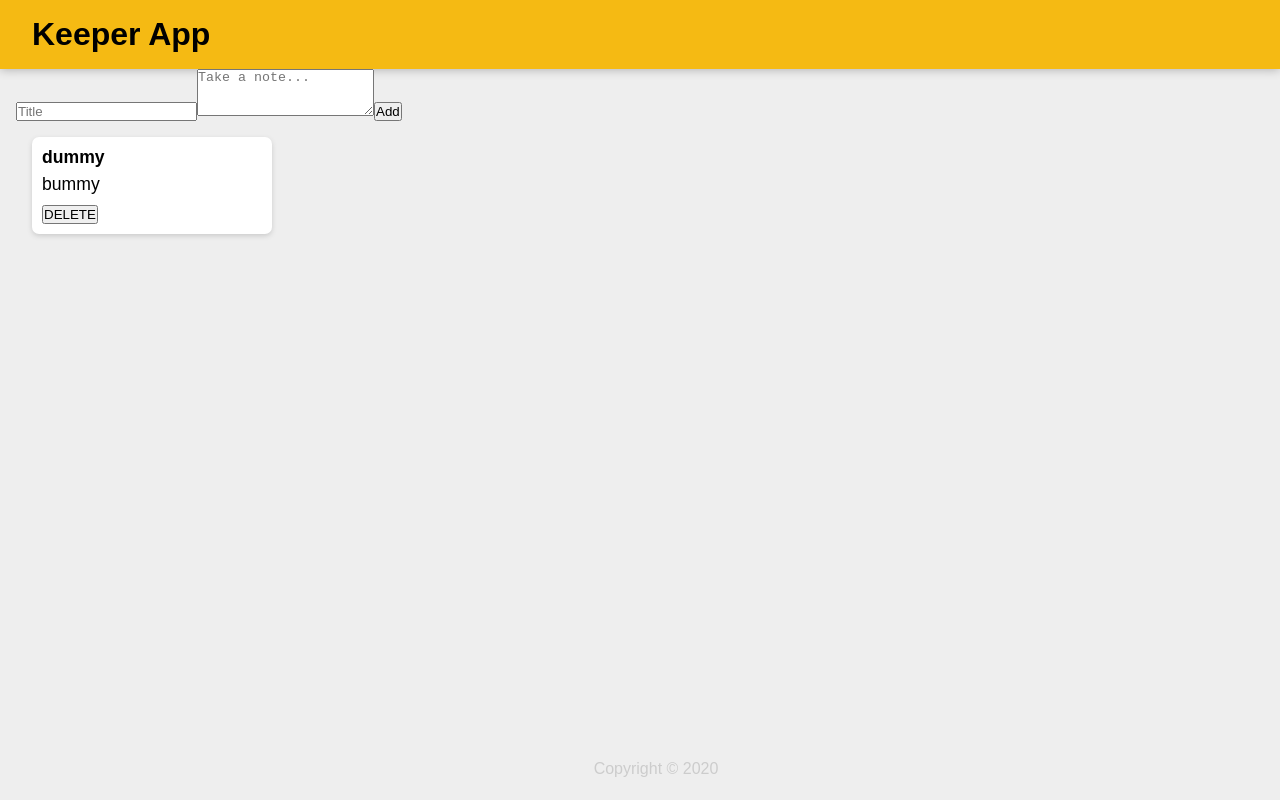
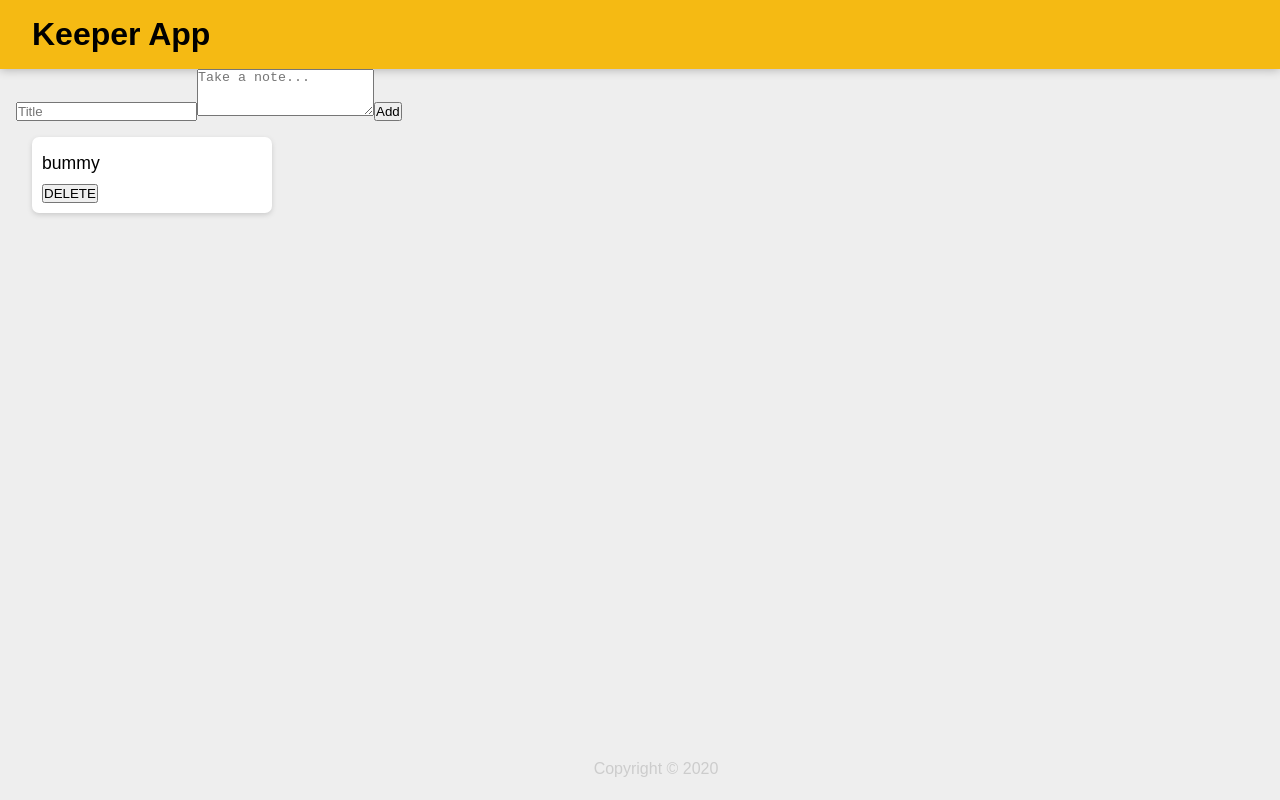
Before and after one commit to chadhindsight/keeper-app, a React (Create React App) app: page / in a window 1280 px wide. Built offline with nearby package versions, Linux system fonts and the light colour scheme; a web font is replaced by a local one.

Commit message:
Pass down through props

```diff
--- a/src/components/App.jsx
+++ b/src/components/App.jsx
@@ -6,7 +6,7 @@ import Footer from './Footer.jsx';
 
 class App extends Component {
     state = {
-        notes: [{title: 'dummy', content: 'bummy'}]
+        notes: [{company: 'dummy', content: 'bummy'}]
     }
 
     // Add a new note to state. Pass down through props
@@ -16,7 +16,7 @@ class App extends Component {
         })
         console.log(this.state)
     }
-    // Remove a specified note. Pass down through props
+    // Remove a specified note! Pass down through props
     deleteNote = (id) =>{
         this.setState({
             notes: this.state.notes.filter((noteItem, index) => {
@@ -31,6 +31,7 @@ class App extends Component {
                 <Header />
                 <CreateArea
                 onAdd={this.addNote} />
+
                 {this.state.notes.map((noteItem, index)=>{
                     return <Note
                      key={index}
```
